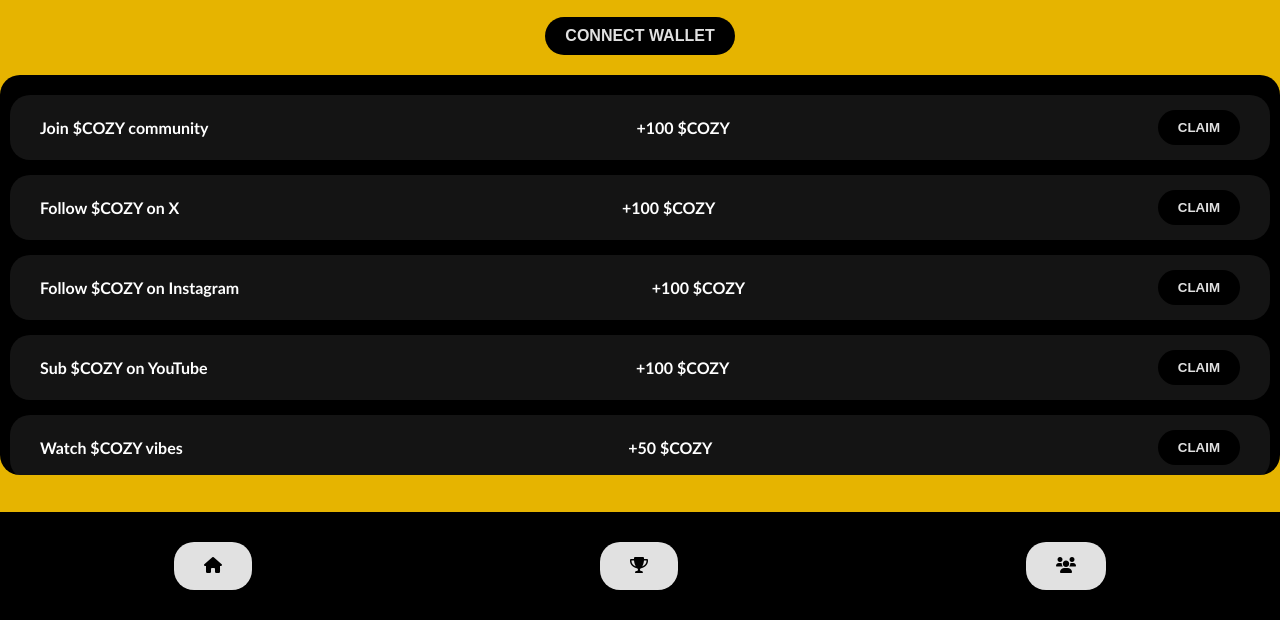
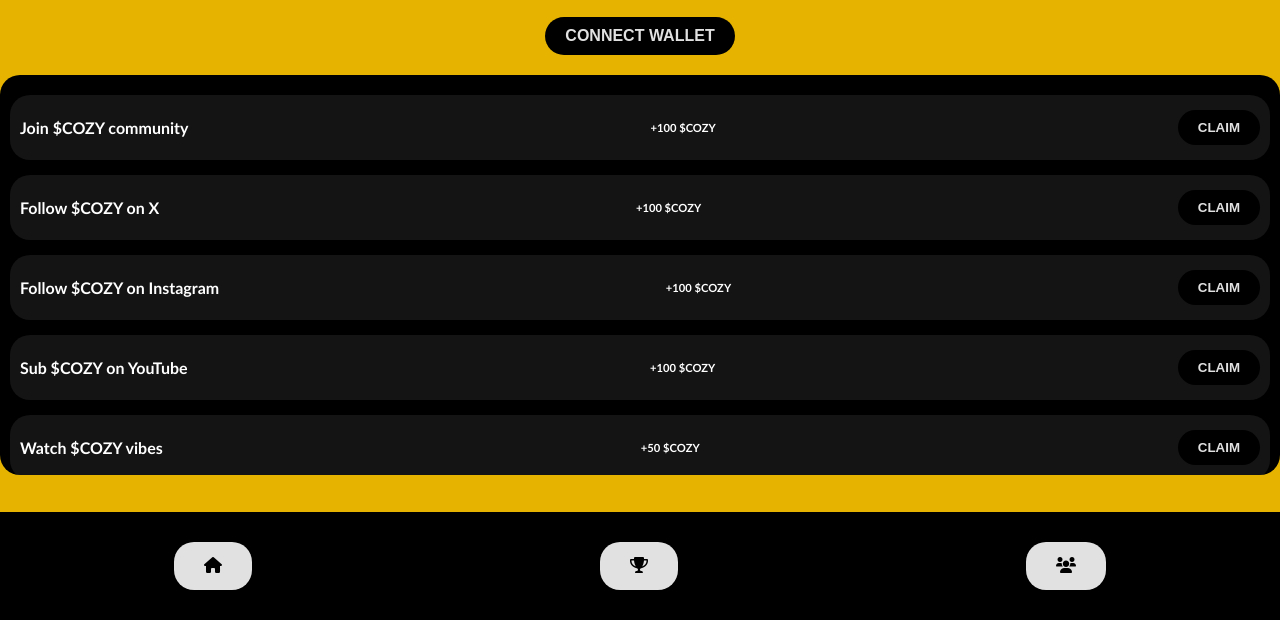
Before and after one commit to sinasll/betacozy, a plain HTML site: page index.html in a window 1280 px wide. Shown: the part 180-800 px from the top of the page. Drawn offline with Linux system fonts and the light colour scheme; a script that the page names is missing.

Commit message:
Update style.css

```diff
--- a/style.css
+++ b/style.css
@@ -45,8 +45,9 @@ header {
         gap: 5px;
         height: 400px;
         max-height: 400px;
+        padding-bottom: 100%;
 
-        /* Hide the scrollbar */
+         /* Hide the scrollbar */
     scrollbar-width: none; /* For Firefox */
     -ms-overflow-style: none; /* For Internet Explorer and Edge */
     }
@@ -69,6 +70,7 @@ header {
     gap: 5px;
     height: 400px;
     max-height: 400px;
+    padding-bottom: 100%;
 
     /* Hide the scrollbar */
 scrollbar-width: none; /* For Firefox */
@@ -181,10 +183,16 @@ display: none; /* For Chrome, Safari, and Edge */
         justify-content: space-between;
         align-items: center;
         width: 100%;
-        padding: 15px 30px;
+        padding: 15px 10px;
         font-weight: bold;
         margin-top: 0px;
         margin-bottom: 10px;
+    }
+
+    .prize {
+        font-size: 0.7em;
+        display: flex;
+        align-items: center;
     }
 
     .claim-btn {
```
